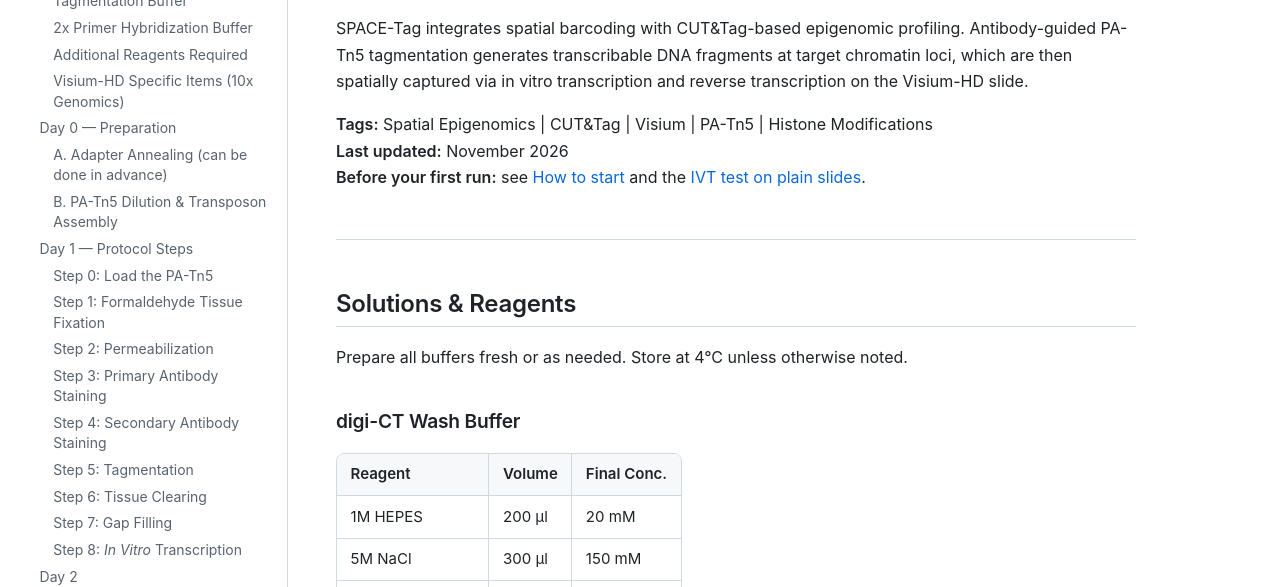
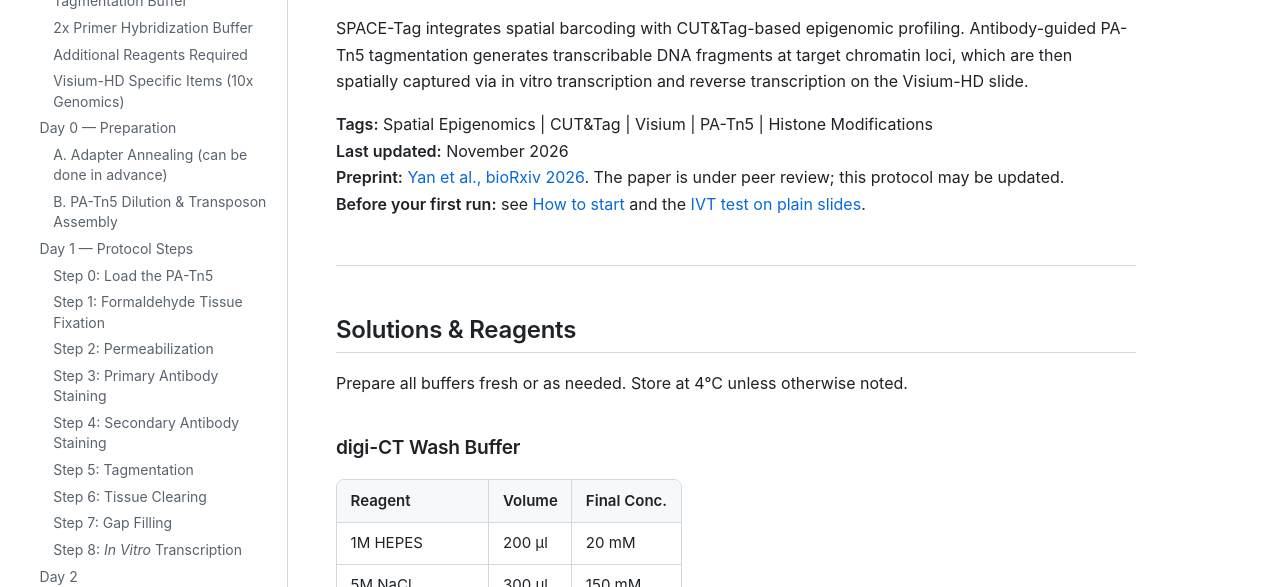
Before and after one commit to chaoyan115/SPACE-Tag-HD-protocol, a plain HTML site: page index.html in a window 1280 px wide. Shown: the part 193-780 px from the top of the page. Drawn offline with Linux system fonts and the light colour scheme.

Commit message:
Cite the bioRxiv preprint (doi:10.64898/2026.11.06.764689)
Co-Authored-By: Claude Opus 5.5 <noreply@anthropic.com>
Claude-Session: https://claude.ai/code/session_019XfJrk5H8NQ7A6eXrhKdUN

```diff
--- a/index.html
+++ b/index.html
@@ -322,6 +322,9 @@ on the Visium-HD slide.</p>
 <p><strong>Tags:</strong> Spatial Epigenomics | CUT&amp;Tag | Visium |
 PA-Tn5 | Histone Modifications<br />
 <strong>Last updated:</strong> November 2026<br />
+<strong>Preprint:</strong> <a href="https://doi.org/10.64898/2026.11.06.764689">Yan et al., bioRxiv
+2026</a>. The paper is under peer review; this protocol may be
+updated.<br />
 <strong>Before your first run:</strong> see <a href="https://chaoyan115.github.io/SPACE-Tag-protocol/start.html">How to
 start</a> and the <a href="https://chaoyan115.github.io/SPACE-Tag-protocol/ivt-test.html">IVT
 test on plain slides</a>.</p>
```
Also changed, not shown: 3 other files.
